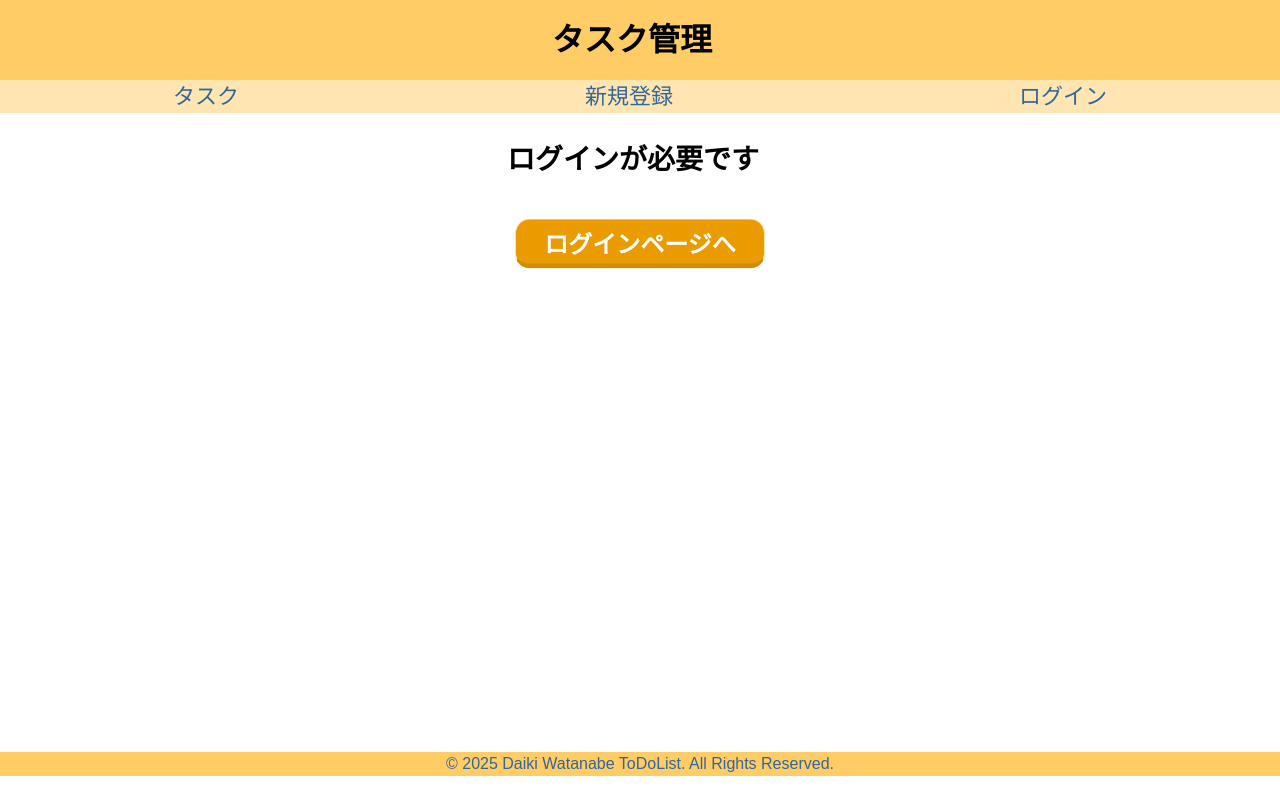
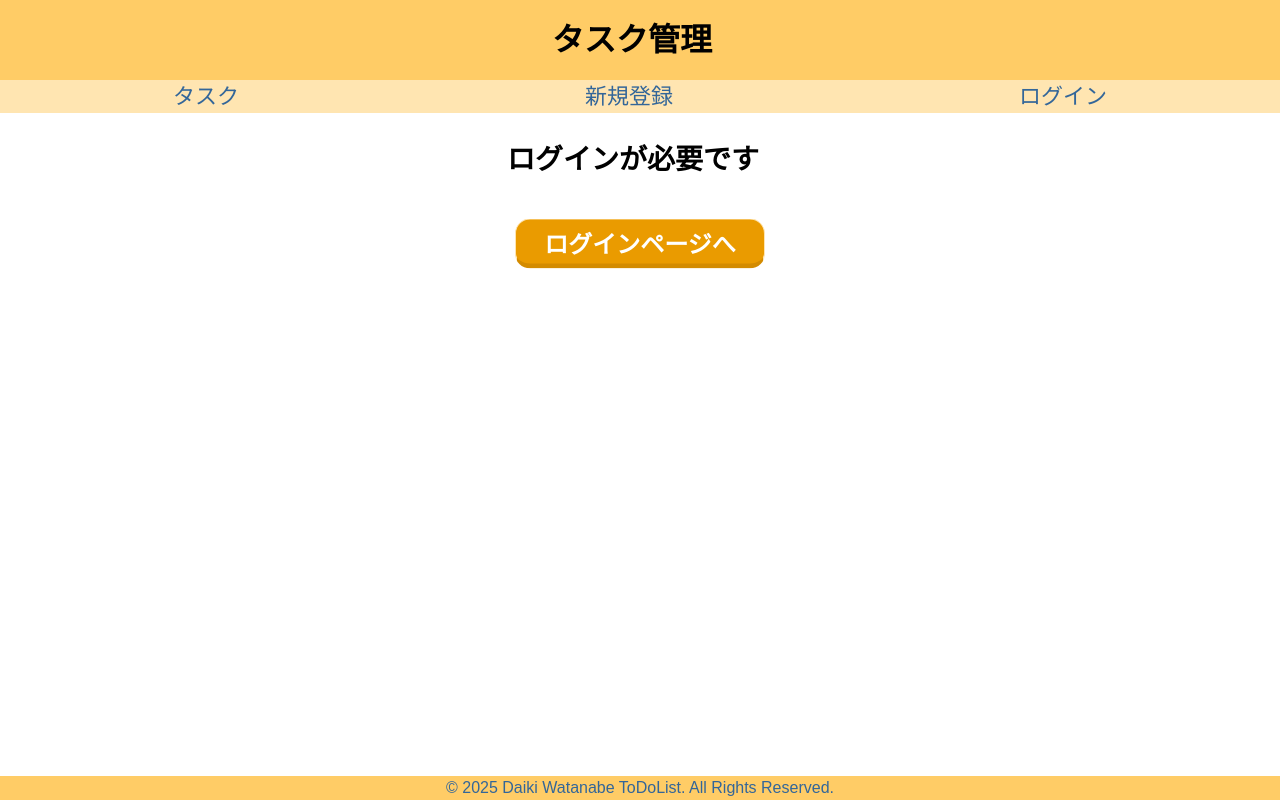
Before and after one commit to mosradish/Todo, a React (Create React App) app in the folder frontend/: page / in a window 1280 px wide. Built offline with nearby package versions, Linux system fonts and the light colour scheme; no server answers.

Commit message:
footer position change

```diff
--- a/frontend/src/App.css
+++ b/frontend/src/App.css
@@ -227,7 +227,7 @@ h5 {
 .app_container {
   display: flex;
   flex-direction: column;
-  min-height: calc(100vh - 1.5em); /* ビューポートの高さいっぱいにする */
+  min-height: 100vh; /* ビューポートの高さいっぱいにする */
 }
 
 /************************************************/
```
